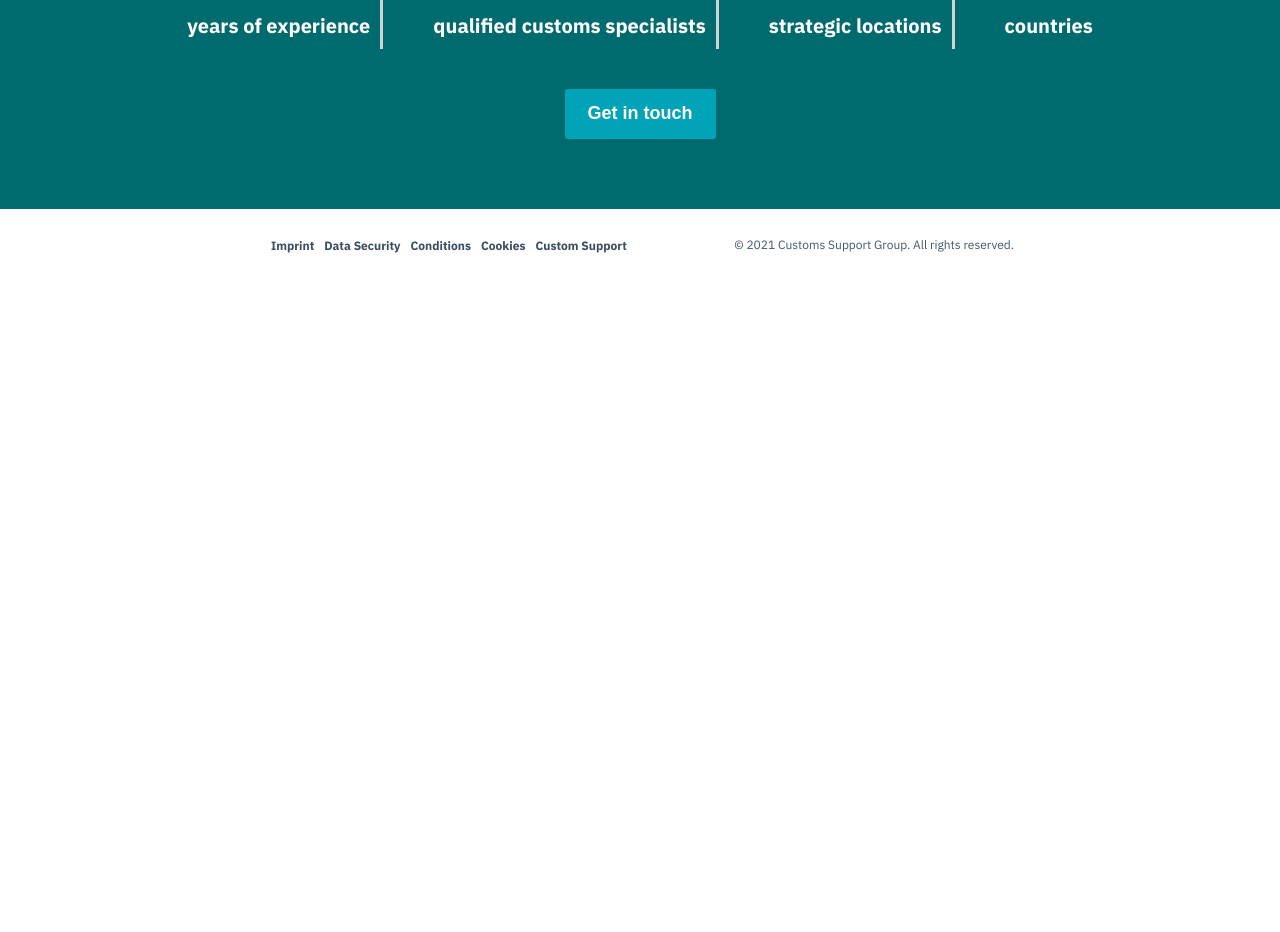
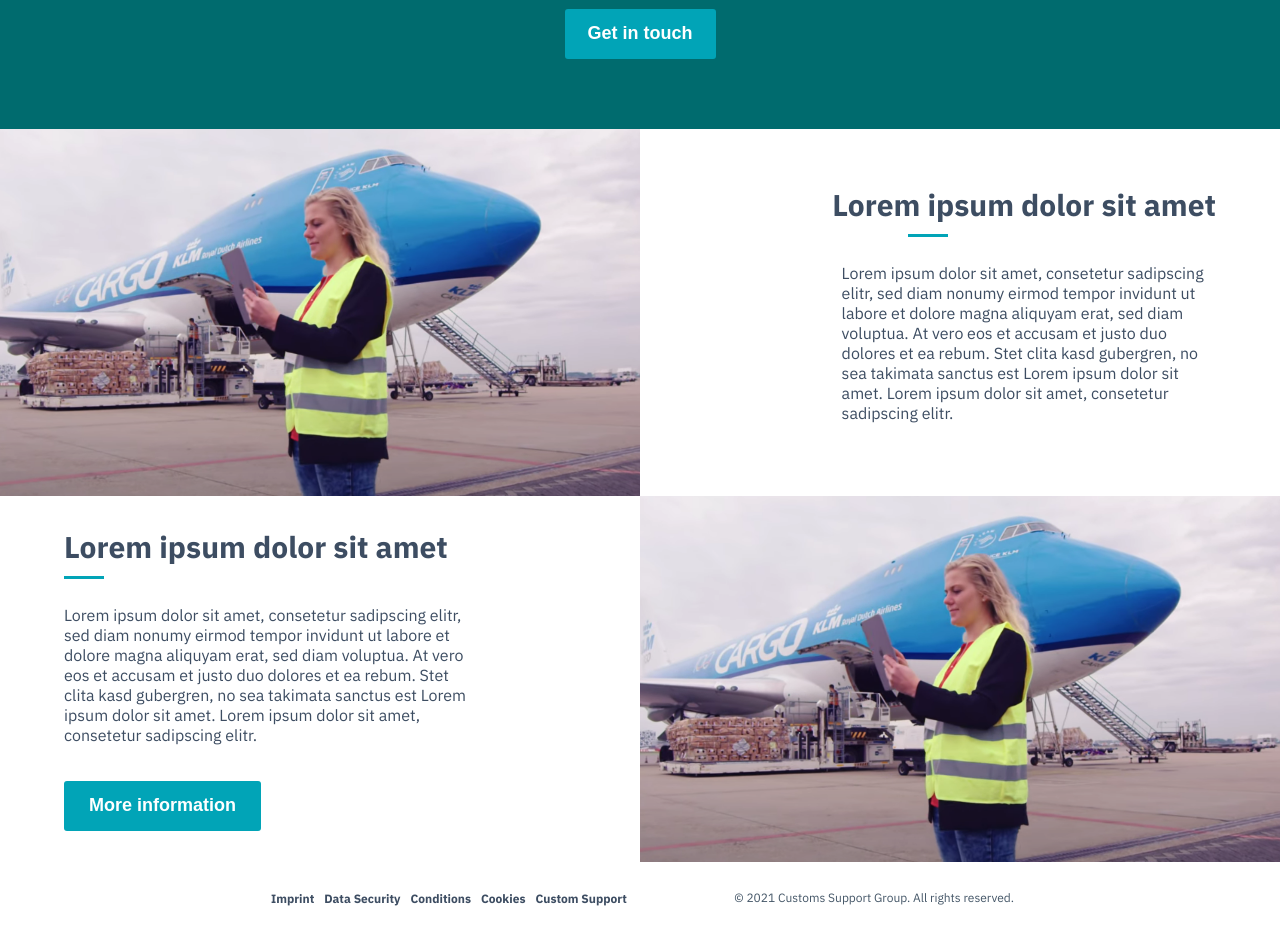
Before and after one commit to Mayo46/custom-support, a Vue app: page / in a window 1280 px wide. Shown: the part 1320-2252 px from the top of the page. Before the commit the page ends 1599 px from the top, so only its background shows below. Built offline with nearby package versions, Linux system fonts and the light colour scheme.

Commit message:
design shipment component

```diff
--- a/src/App.vue
+++ b/src/App.vue
@@ -1,7 +1,7 @@
 <script setup>
 import {RouterView } from 'vue-router'
-import Navbar from '@/layouts/Navbar.vue'
-import Footer from '@/layouts/Footer.vue'
+import Navbar from '@/components/Navigation/Navbar.vue'
+import Footer from '@/components/Navigation/Footer.vue'
 components:{
   Navbar,
   Footer
--- a/src/assets/scss/layout/_navigation.scss
+++ b/src/assets/scss/layout/_navigation.scss
@@ -7,6 +7,8 @@
   justify-content: space-between;
   align-items: center;
   padding: 0 30px;
+  position: fixed;
+  width: 97%;
   &-left {
     display: flex;
     justify-content: space-between;
--- /dev/null
+++ b/src/components/Shipment.vue
@@ -0,0 +1,143 @@
+<template>
+    <div class="gallery">
+      <div class="gallery__item left">
+        <img class="gallery__item__graphic" src="/assets/dummy.png" />
+        <div class="gallery__item__content left-content">
+          <span class="gallery__item__content__heading"> Lorem ipsum dolor sit amet  </span>
+          <hr>
+          <p class="gallery__item__content__detail">
+            Lorem ipsum dolor sit amet, consetetur sadipscing elitr, sed diam nonumy eirmod tempor invidunt ut
+            labore et dolore magna aliquyam erat, sed diam voluptua. At vero eos et accusam et justo duo dolores
+            et ea rebum. Stet clita kasd gubergren, no sea takimata sanctus est Lorem ipsum dolor sit amet.
+            Lorem ipsum dolor sit amet, consetetur sadipscing elitr.
+          </p>
+        </div>
+      </div>
+      <div class="gallery__item right">
+        <img class="gallery__item__graphic" src="/assets/dummy.png" />
+        <div class="gallery__item__content right-content">
+          <span class="gallery__item__content__heading"> Lorem ipsum dolor sit amet  </span>
+          <hr>
+          <p class="gallery__item__content__detail">
+            Lorem ipsum dolor sit amet, consetetur sadipscing elitr, sed diam nonumy eirmod tempor invidunt ut
+            labore et dolore magna aliquyam erat, sed diam voluptua. At vero eos et accusam et justo duo dolores
+            et ea rebum. Stet clita kasd gubergren, no sea takimata sanctus est Lorem ipsum dolor sit amet.
+            Lorem ipsum dolor sit amet, consetetur sadipscing elitr.
+          </p>
+          <button class="gallery__item__content__btn">
+            More information
+          </button>
+        </div>
+      </div>
+
+    </div>
+  </template>
+
+  <script setup>
+
+  </script>
+
+  <style scoped lang="scss">
+  @import "@/assets/scss/main";
+  .gallery {
+    &__item {
+      display: flex;
+      justify-content: center;
+      align-items: center;
+      &__graphic {
+        width: 50%;
+      }
+      &__content {
+        display: flex;
+        flex-direction: column;
+        &__heading {
+          color: #3D4D62;
+          font-weight: bold;
+          font-size: 30px;
+        }
+        &__detail {
+          font-size: 16px;
+          width: 70%;
+          color: #3D4D62;
+          text-align: left;
+        }
+        &__btn {
+          width: 197px;
+          height: 50px;
+          color: white;
+          background-color: #01A4B7;
+          border: unset;
+          border-radius: 3px;
+          margin-top: 20px;
+          font-size: 18px;
+          font-weight: bold;
+          &:hover {
+            cursor: pointer;
+            background-color: $color-blue-lagoon;
+            border: 3px solid $color-green;
+          }
+        }
+      }
+    }
+  }
+
+
+  .right {
+    flex-direction: row-reverse;
+  }
+
+  .left-content {
+    margin-right: 5%;
+    text-align: right;
+    hr,
+    .gallery__item__content__btn {
+      align-self: center;
+    }
+    .gallery__item__content__detail {
+      align-self: end;
+      width: 65%;
+    }
+  }
+
+  .right-content {
+    margin-left: 5%;
+  }
+
+  hr {
+    height: 3px;
+    background-color: #01A4B7;
+    border: none;
+    width: 7%;
+    margin: 10px 0;
+  }
+
+  @media only screen and (max-width: 768px) {
+    .gallery__item {
+      flex-direction: column;
+      &__graphic {
+        width: 100%;
+      }
+      &__content {
+        justify-content: center;
+        align-items: center;
+        margin: 10px auto;
+        padding: 20px;
+        &__heading {
+          text-align: center;
+        }
+        &__detail {
+          width: 100%;
+        }
+      }
+    }
+    .left-content {
+      .gallery__item__content__detail {
+        align-self: center;
+        width: 100%;
+      }
+
+    }
+  }
+
+
+  </style>
--- a/src/views/HomeView.vue
+++ b/src/views/HomeView.vue
@@ -3,13 +3,15 @@
   <Header />
   <Consumer />
   <Stats />
+  <Shipment />
 </div>
 </template>
 <script setup>
 import Header from "@/components/Header.vue";
 import Consumer from "@/components/Consumer.vue";
 import Stats from "@/components/Stats.vue";
+import Shipment from "@/components/Shipment.vue";
 components:{
-  Header,Stats
+  Header,Consumer,Stats,Shipment
 }
 </script>
```
Also changed, not shown: src/components/Navigation/Footer.vue (renamed from src/layouts/Footer.vue), src/components/Navigation/Navbar.vue (renamed from src/layouts/Navbar.vue).
